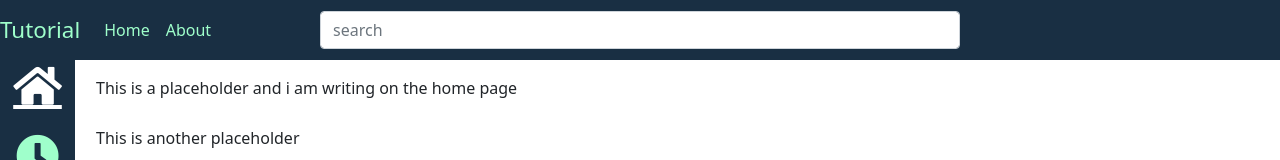
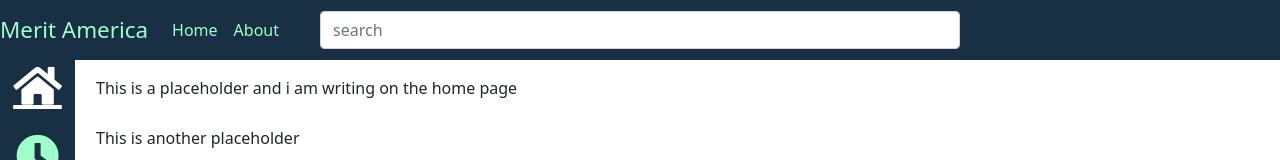
Before and after one commit to Gabegual/Sideproject1, a React (Create React App) app: page / in a window 1280 px wide. Shown: the top 160 px of the page. Built offline with nearby package versions, Linux system fonts and the light colour scheme.

Commit message:
changed search bar

```diff
--- a/src/components/NavigationBar.js
+++ b/src/components/NavigationBar.js
@@ -23,7 +23,7 @@
 export const NavigationBar = () => (
     <Styles>
         <Navbar expand="lg">
-            <Navbar.Brand href="/">Tutorial</Navbar.Brand>
+            <Navbar.Brand href="/">Merit America</Navbar.Brand>
             <Navbar.Toggle aria-controls="basic-navbar-nav"/>
             <Form className="form-center">
                 <FormControl type="text" placeholder="search" className=""/>
```
